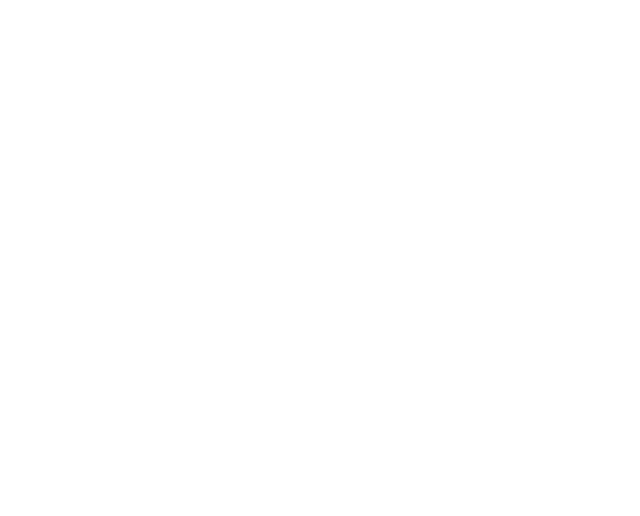
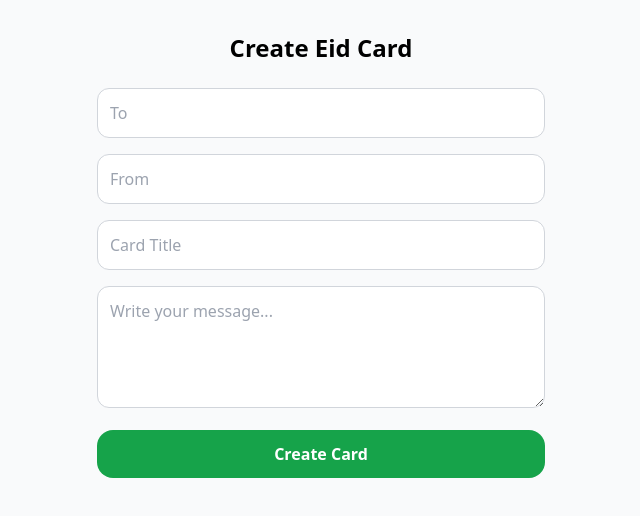
Before and after one commit to heronhoga/eid-fitr-card, a Nuxt app in the folder frontend/: page /create in a window 1280 px wide. Before the commit this address had no page. Shown: the top 516 px of the page, without its empty margins (319-959 px from the left). Built offline with nearby package versions, Linux system fonts and the light colour scheme.

Commit message:
feat:add create new card page

```diff
--- /dev/null
+++ b/frontend/app/pages/create.vue
@@ -0,0 +1,97 @@
+<script setup lang="ts">
+const config = useRuntimeConfig()
+
+const form = reactive({
+  to: '',
+  from: '',
+  title: '',
+  description: ''
+})
+
+const loading = ref(false)
+const error = ref('')
+const success = ref(false)
+
+async function submitForm() {
+  loading.value = true
+  error.value = ''
+
+  try {
+    await $fetch('/cards', {
+      baseURL: config.public.apiBase,
+      method: 'POST',
+      body: form
+    })
+
+    success.value = true
+  } catch (err: any) {
+    error.value = err?.data?.message || 'Failed to create card'
+  } finally {
+    loading.value = false
+  }
+}
+</script>
+
+<template>
+  <div class="min-h-screen bg-gray-50 px-6 py-8">
+    <div class="max-w-md mx-auto">
+
+      <h1 class="text-2xl font-bold text-center mb-6">
+        Create Eid Card
+      </h1>
+
+      <form @submit.prevent="submitForm" class="space-y-4">
+
+        <input
+          v-model="form.to"
+          type="text"
+          placeholder="To"
+          class="w-full p-3 rounded-xl border border-gray-300 focus:ring-2 focus:ring-green-500"
+          required
+        />
+
+        <input
+          v-model="form.from"
+          type="text"
+          placeholder="From"
+          class="w-full p-3 rounded-xl border border-gray-300 focus:ring-2 focus:ring-green-500"
+          required
+        />
+
+        <input
+          v-model="form.title"
+          type="text"
+          placeholder="Card Title"
+          class="w-full p-3 rounded-xl border border-gray-300 focus:ring-2 focus:ring-green-500"
+          required
+        />
+
+        <textarea
+          v-model="form.description"
+          placeholder="Write your message..."
+          rows="4"
+          class="w-full p-3 rounded-xl border border-gray-300 focus:ring-2 focus:ring-green-500"
+          required
+        ></textarea>
+
+        <button
+          type="submit"
+          class="w-full bg-green-600 text-white py-3 rounded-2xl font-semibold active:scale-95 transition"
+          :disabled="loading"
+        >
+          {{ loading ? 'Creating...' : 'Create Card' }}
+        </button>
+
+        <p v-if="error" class="text-red-500 text-sm text-center">
+          {{ error }}
+        </p>
+
+        <p v-if="success" class="text-green-600 text-sm text-center">
+          Card created successfully
+        </p>
+
+      </form>
+
+    </div>
+  </div>
+</template>
--- a/frontend/nuxt.config.ts
+++ b/frontend/nuxt.config.ts
@@ -2,5 +2,10 @@
 export default defineNuxtConfig({
   compatibilityDate: '2025-07-15',
   devtools: { enabled: true },
-  modules: ['@nuxtjs/tailwindcss']
+  modules: ['@nuxtjs/tailwindcss'],
+  runtimeConfig: {
+    public: {
+      apiBase: process.env.NUXT_PUBLIC_API_BASE
+    }
+  }
 })
--- a/frontend/package.json
+++ b/frontend/package.json
@@ -15,5 +15,8 @@
     "qr-scanner": "^1.4.2",
     "vue": "^3.5.28",
     "vue-router": "^4.6.4"
+  },
+  "devDependencies": {
+    "@types/node": "^25.3.0"
   }
 }
```
Also changed, not shown: 1 other file (tests, documents, lock files or other folders).
